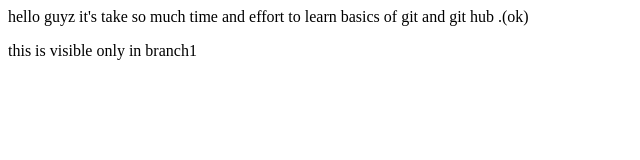
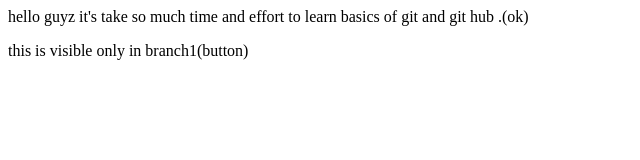
Before and after one commit to kAMLII0/local-panda, a plain HTML site: page index.html in a window 1280 px wide. Shown: the full height of the page, 0-640 px from the left. Drawn offline with Linux system fonts and the light colour scheme.

```diff
--- a/index.html
+++ b/index.html
@@ -1,2 +1,2 @@
 <p>hello guyz it's take so much time and effort to learn basics of git and git hub .(ok)</p>
-<p>this is visible only in branch1</p>
+<p>this is visible only in branch1(button)</p>
```
